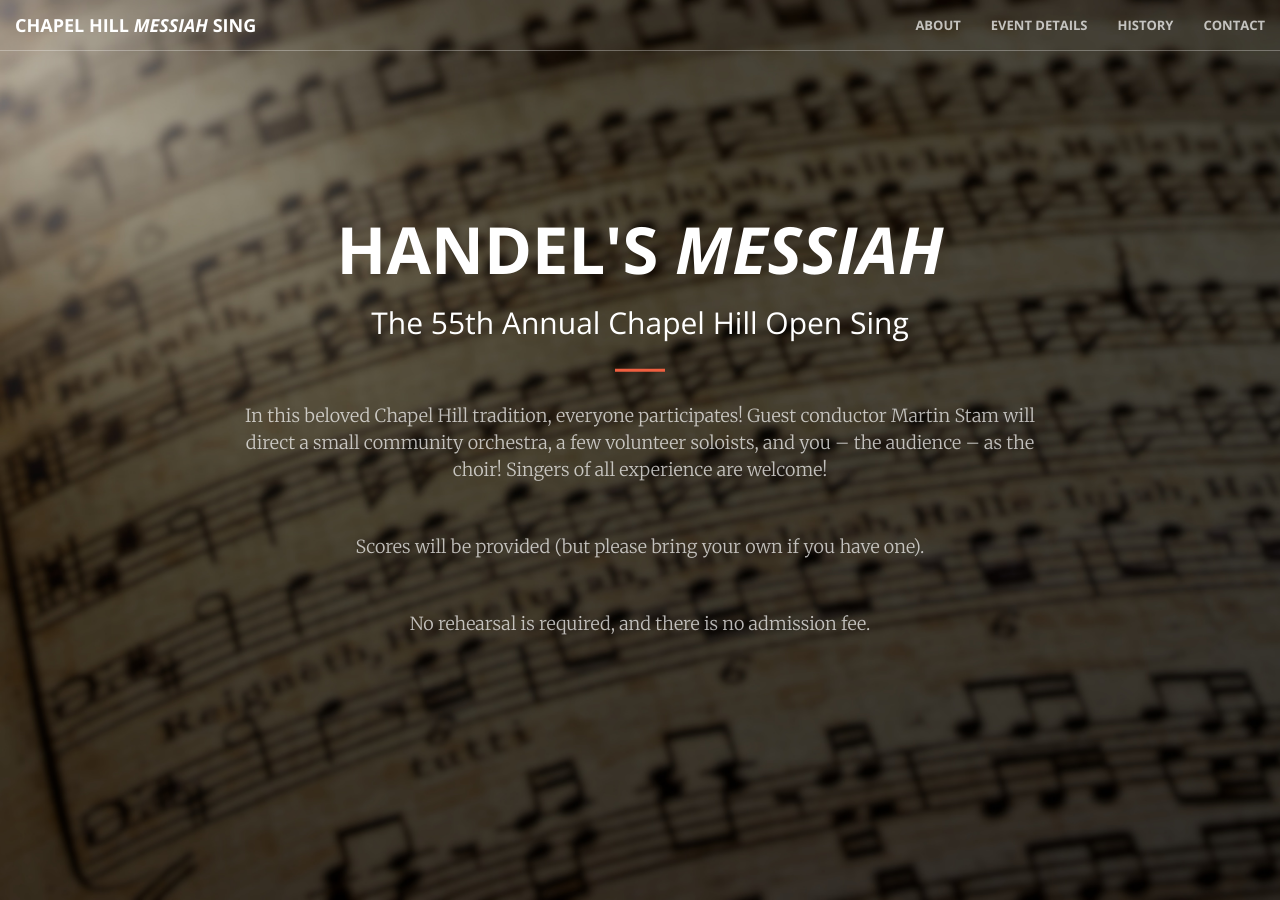
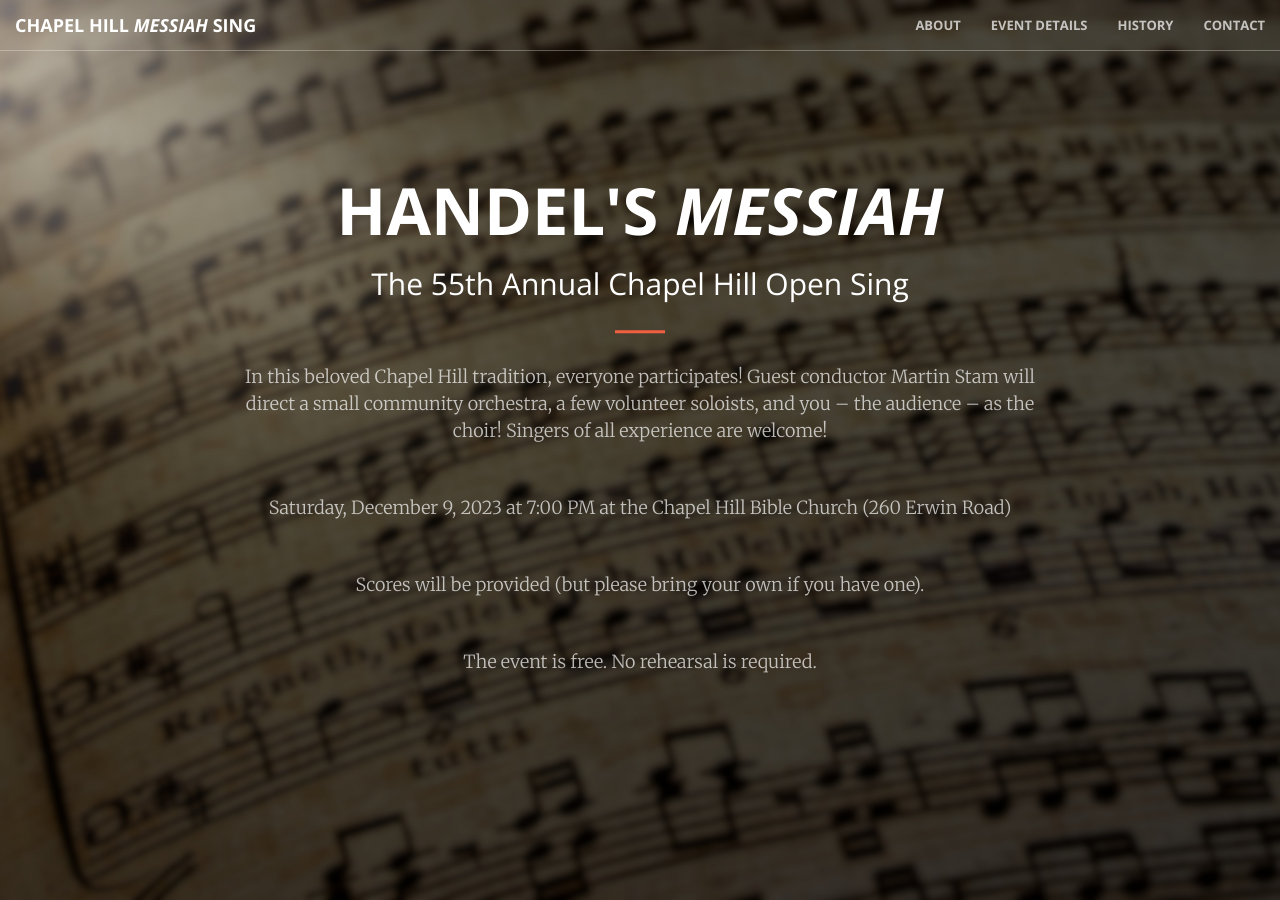
Before and after one commit to chapelhillmessiah/chapelhillmessiah.github.io, a Jekyll site: the page built from index-jekyll.html, in a window 1280 px wide and 900 px high. Built offline with Jekyll 4.4.1, drawn with Linux system fonts in a browser that asks for light colours.

Commit message:
[header.html] include date time location and change no fee language

```diff
--- a/_includes/header.html
+++ b/_includes/header.html
@@ -6,8 +6,9 @@
             <h2>The 55th Annual Chapel Hill Open Sing</h2>
             <hr>
             <p>In this beloved Chapel Hill tradition, everyone participates! Guest conductor Martin Stam will direct a small community orchestra, a few volunteer soloists, and you – the audience – as the choir! Singers of all experience are welcome!</p>
+            <p>Saturday, December 9, 2023 at 7:00 PM at the Chapel Hill Bible Church (260 Erwin Road)</p>
             <p>Scores will be provided (but please bring your own if you have one).</p>
-            <p>No rehearsal is required, and there is no admission fee.</p>
+            <p>The event is free. No rehearsal is required.</p>
             <!-- <p>Start Bootstrap can help you build better websites using the Bootstrap CSS framework! Just download your template and start going, no strings attached!</p> -->
             <!-- <a href="#about" class="btn btn-primary btn-xl page-scroll">Find Out More</a> -->
         </div>
```
